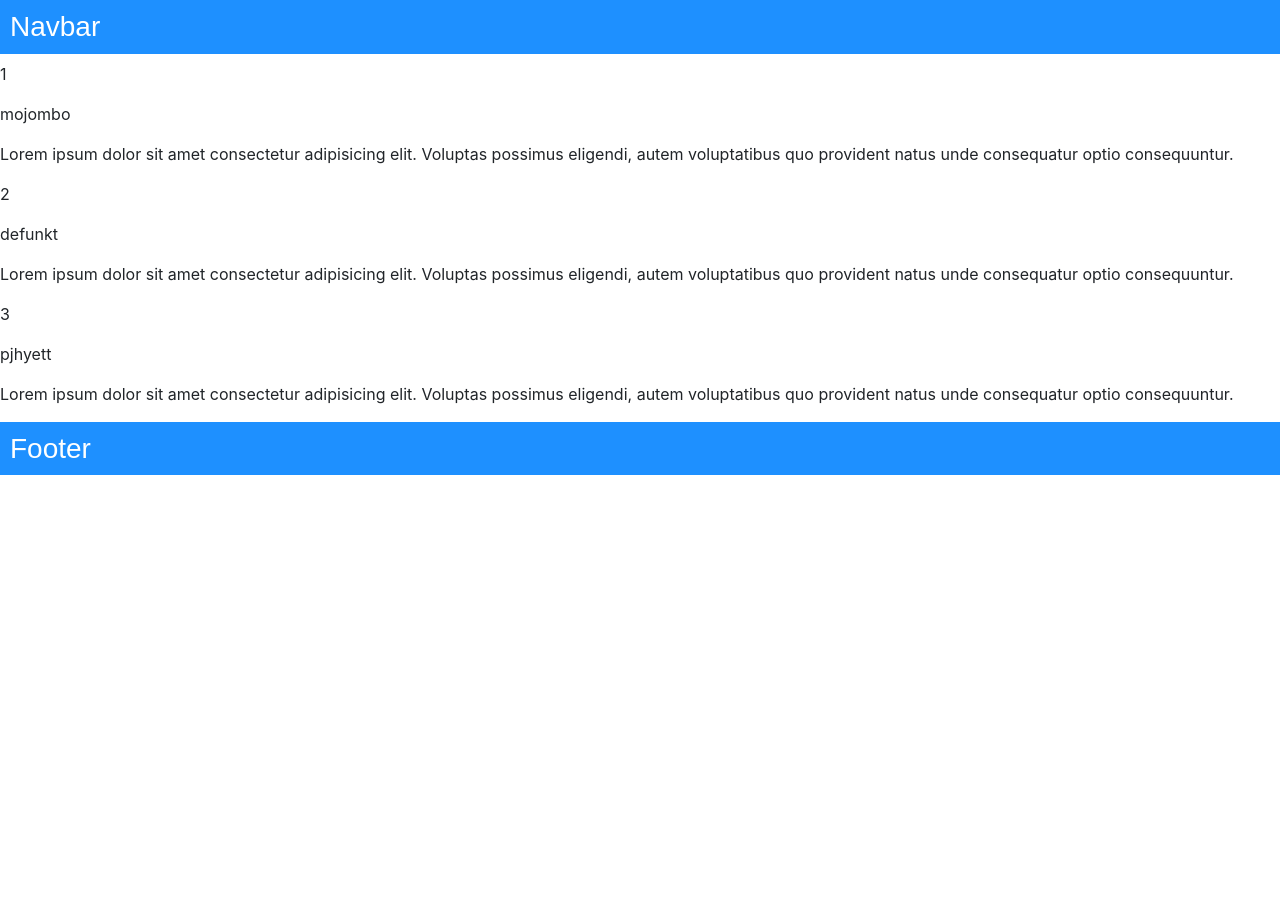
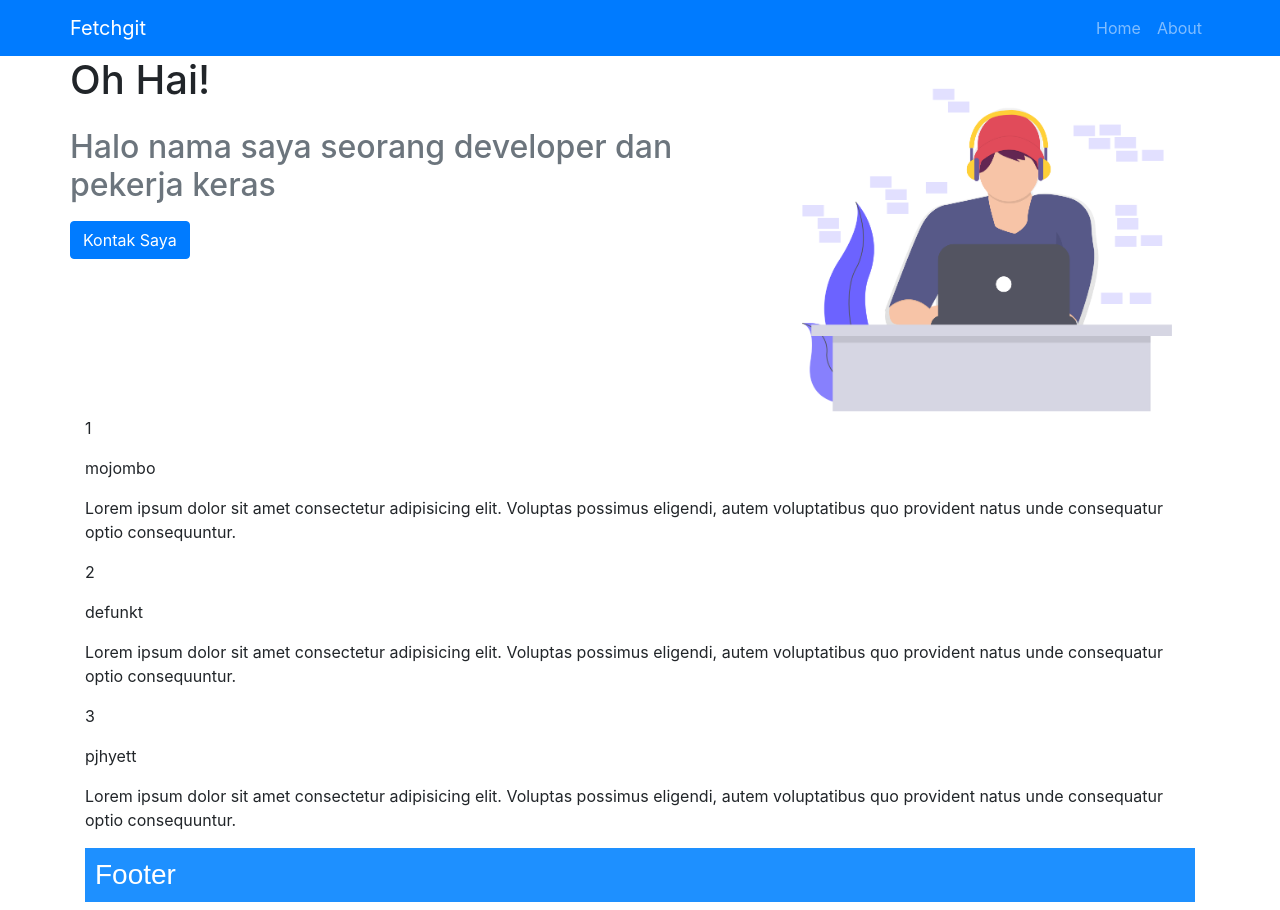
Before and after one commit to akutanyarobi/react, a React (Create React App) app: page / in a window 1280 px wide. Before the commit the page ends 800 px from the top, so only its background shows below. Built offline with nearby package versions, Linux system fonts and the light colour scheme; the HTML template or start-up script is replaced by a standard one.

Commit message:
add navbar and bg css

```diff
--- a/src/App.css
+++ b/src/App.css
@@ -0,0 +1,9 @@
+.bg-img {
+  width: 100vw;
+  height: 45vh;
+}
+
+.undraw-img img {
+  width: 130%;
+  height: 130%;
+}
--- a/src/App.js
+++ b/src/App.js
@@ -2,15 +2,18 @@ import React from 'react';
 import 'bootstrap/dist/css/bootstrap.min.css';
 import Profile from './components/page/Profile';
 import Footer from './components/layout/Footer';
-import Navbar from './components/layout/Navbar';
+import NavigationBar from './components/layout/NavigationBar';
+import { Container } from 'react-bootstrap';
 import './App.css';
 
 function App() {
   return (
     <div className="App">
-      <Navbar />
-      <Profile />
-      <Footer />
+      <NavigationBar />
+      <Container>
+        <Profile />
+        <Footer />
+      </Container>
     </div>
   );
 }
--- a/src/components/layout/Navbar.js
+++ /dev/null
@@ -1,20 +0,0 @@
-import React, { Component } from 'react';
-
-class Navbar extends Component {
-  render() {
-    return (
-      <div>
-        <h3 style={customCss}>Navbar</h3>
-      </div>
-    );
-  }
-}
-
-const customCss = {
-  color: 'white',
-  backgroundColor: 'DodgerBlue',
-  padding: '10px',
-  fontFamily: 'Arial',
-};
-
-export default Navbar;
--- /dev/null
+++ b/src/components/layout/NavigationBar.js
@@ -0,0 +1,31 @@
+import React, { Component } from 'react';
+import { Navbar, Nav, Container } from 'react-bootstrap';
+
+class NavigationBar extends Component {
+  render() {
+    return (
+      <div>
+        <Navbar bg="primary" variant="dark">
+          <Container>
+            <Navbar.Brand href="#home">Fetchgit</Navbar.Brand>
+            <div className="d-flex flex-row-reverse">
+              <Nav className="mr-auto">
+                <Nav.Link href="#home">Home</Nav.Link>
+                <Nav.Link href="#features">About</Nav.Link>
+              </Nav>
+            </div>
+          </Container>
+        </Navbar>
+      </div>
+    );
+  }
+}
+
+const customCss = {
+  color: 'white',
+  backgroundColor: 'DodgerBlue',
+  padding: '10px',
+  fontFamily: 'Arial',
+};
+
+export default NavigationBar;
--- a/src/components/page/Profile.js
+++ b/src/components/page/Profile.js
@@ -1,5 +1,7 @@
 import React, { Component } from 'react';
-import GetItem from './getItem';
+import GetItem from './GetItem';
+import undrawLanding from '../assets/undraw-landing.png';
+import { Row, Col, Button } from 'react-bootstrap';
 
 class Profile extends Component {
   state = {
@@ -27,6 +29,29 @@ class Profile extends Component {
   render() {
     return (
       <div>
+        <Row>
+          <div className="bg-img">
+            <Row>
+              <Col sm={7}>
+                <div className="landing-text">
+                  <h1>Oh Hai!</h1>
+                  <h2 className="text-muted mt-4">
+                    Halo nama saya {this.state.login} seorang developer dan
+                    pekerja keras
+                  </h2>
+                  <Button variant="primary" className="mt-2">
+                    Kontak Saya
+                  </Button>
+                </div>
+              </Col>
+              <Col sm={4}>
+                <div className="undraw-img">
+                  <img src={undrawLanding} alt="undraw-cartoon" />
+                </div>
+              </Col>
+            </Row>
+          </div>
+        </Row>
         {this.state.users.map((user) => (
           <GetItem key={user.id} user={user} />
         ))}
--- a/src/components/page/getItem.js
+++ b/src/components/page/getItem.js
@@ -1,6 +1,6 @@
 import React, { Component } from 'react';
 
-class getItem extends Component {
+class GetItem extends Component {
   render() {
     const { id, login, bio } = this.props.user;
     return (
@@ -13,4 +13,4 @@ class getItem extends Component {
   }
 }
 
-export default getItem;
+export default GetItem;
```
Also changed, not shown: src/components/assets/undraw-landing.png (added).
